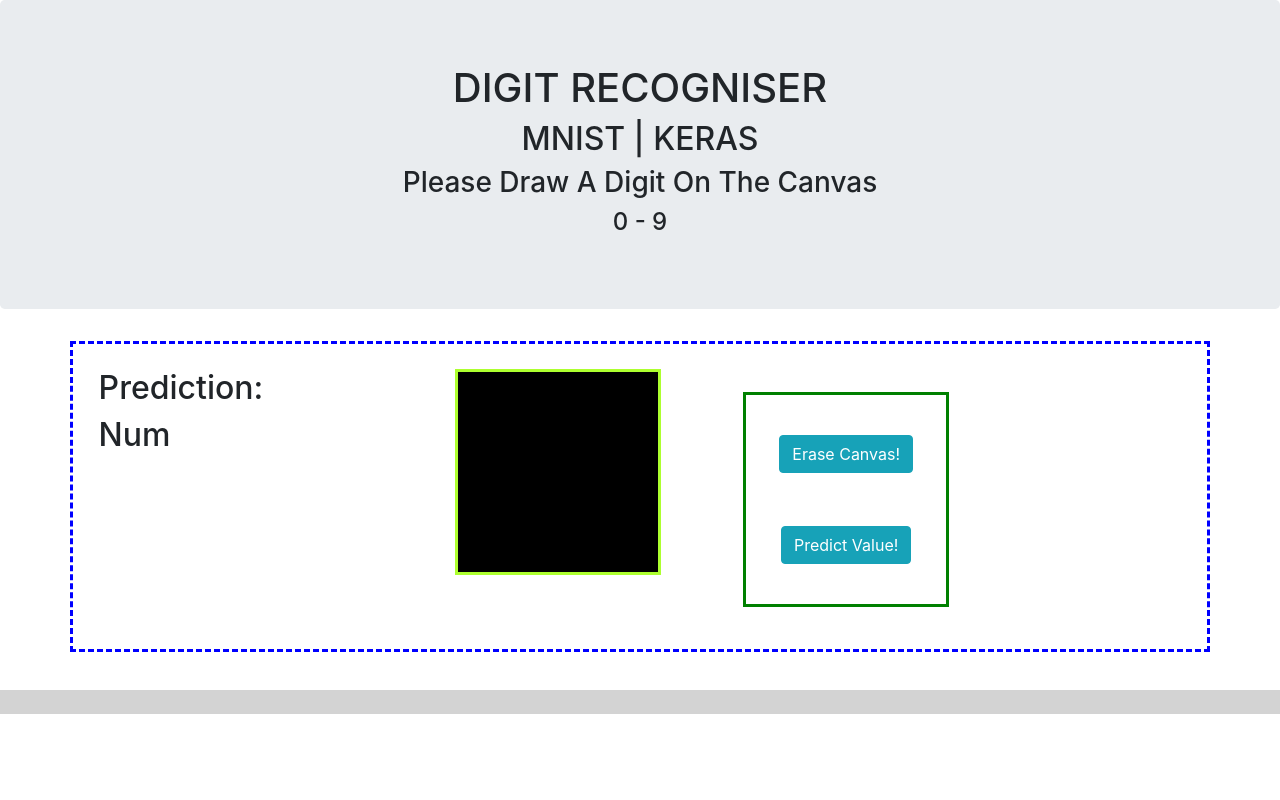
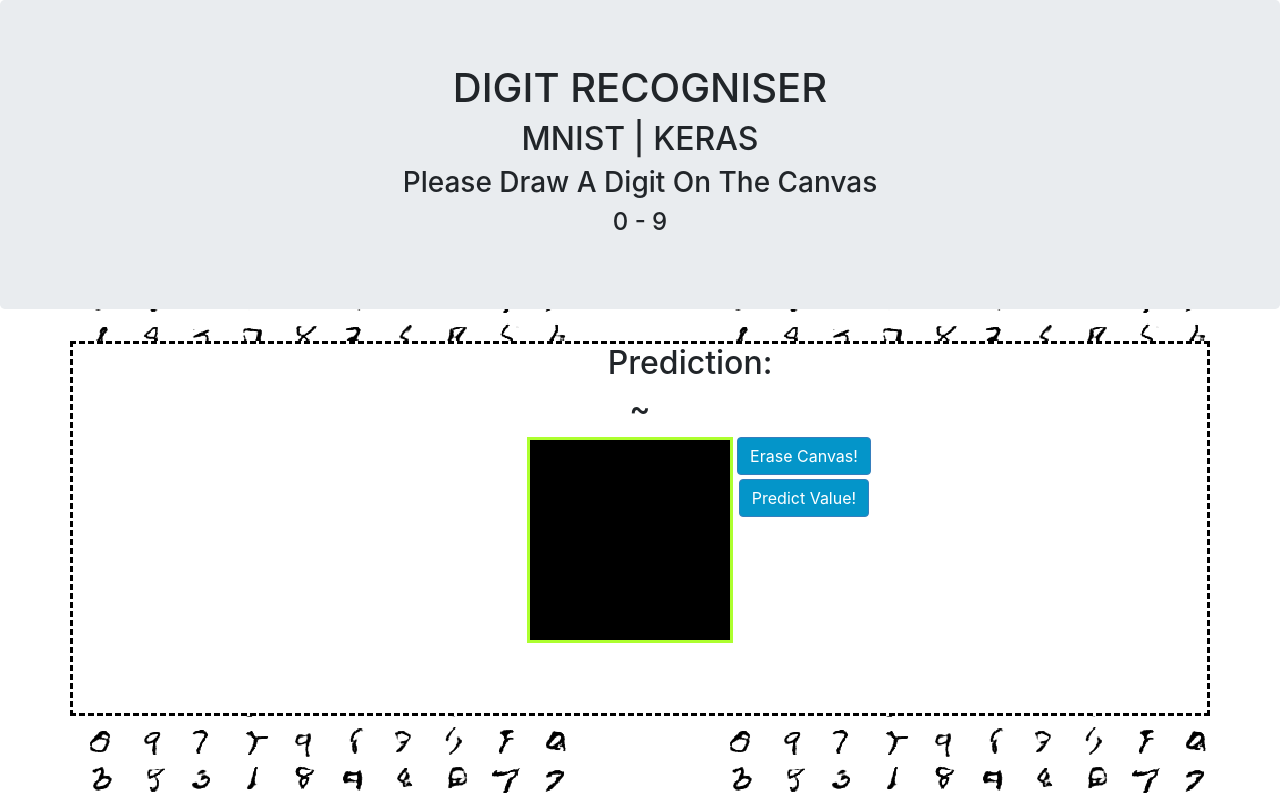
Before and after one commit to MorganReilly/HandwrittenDigitRecogniser, a Flask app: page / in a window 1280 px wide. Run offline with Flask 2, Linux system fonts and the light colour scheme; a map, chart or similar area stays blank; some libraries are stand-ins or nearby versions.

Commit message:
Redesign
Added a background and moved the elements around

```diff
--- a/webapp/static/css/mnist-input.css
+++ b/webapp/static/css/mnist-input.css
@@ -1,3 +1,7 @@
+body {
+    background-image: url("background.png");
+}
+
 canvas {
     background-color: black;
     border-color: greenyellow;
@@ -5,10 +9,11 @@
 }
 
 .container {
-    border-color: blue;
+    padding-bottom: 5%;
+    border-color: black;
     border-style: dashed;
-    padding: 2%;
-
+    background-color: white;
+    margin-bottom: 5%;
 }
 
 .canvas {
@@ -16,48 +21,51 @@
     border-color: red;
     border-style: solid;
      */
-}
-
-#info {
-    width: 60%;
-    float: left;
     text-align: center;
+    margin-left: 40%;
 }
 
 footer {
-    margin-top: 3%;
     background-color: lightgray;
-}
-
-.form-group {
-    border-color: green;
-    border-style: solid;
-    margin-left: 7%;
-    margin-top: 2%;
-    padding: 3%;
-    text-align: center;
 }
 
 .selector-for-some-widget {
     box-sizing: content-box;
 }
 
-.erase_button{
+.submit_button {
     /*
     border-color: red;
     border-style: solid;
      */
-    padding-top: 5%;
-    padding-bottom: 5%;
-    margin-bottom: 5%;
+    margin-top: 3%;
 }
 
-.submit_button{
-    /*
-    border-color: red;
-    border-style: solid;
-     */
-    padding-top: 5%;
-    padding-bottom: 5%;
-    margin-top: 30%;
+/*This is modifying the btn-primary colors but you could create your own .btn-something class as well*/
+.btn-primary {
+    color: #fff;
+    background-color: #0495c9;
+    border-color: #357ebd; /*set the color you want here*/
 }
+
+.btn-primary:hover, .btn-primary:focus, .btn-primary:active, .btn-primary.active, .open > .dropdown-toggle.btn-primary {
+    color: #fff;
+    background-color: #00b3db;
+    border-color: #285e8e; /*set the color you want here*/
+}
+
+.row {
+    /*border-color: red;
+    border-style: solid;*/
+    text-align: center;
+}
+
+/* centered columns styles */
+.row-centered {
+    text-align: center;
+}
+
+.col-centered {
+    float: none;
+    margin: 0 auto;
+}
--- a/webapp/static/js/mnist-input.js
+++ b/webapp/static/js/mnist-input.js
@@ -124,7 +124,7 @@
     // Adapted from: https://stackoverflow.com/a/8398189/8883485
     ctx.clearRect(0, 0, w, h);
     document.getElementById("canvas_img").style.display = "none";
-    // document.getElementById("prediction").style.display = "none";
+    document.getElementById("something").innerHTML = "new text";
 }
 
 // -- Canvas Send --
--- a/webapp/templates/mnist-input.html
+++ b/webapp/templates/mnist-input.html
@@ -32,13 +32,16 @@
 </div>
 
 <div class="container">
+
     <div class="row">
-        <!-- Text Fields -->
-        <div class="col-sm-4">
+        <div class="col-sm-1 col-centered">
+            <!-- Text Fields -->
             <h2>Prediction: </h2>
-            <h2 id="prediction">Num</h2>
+            <h2 id="prediction">~</h2>
         </div>
+    </div>
 
+    <div class="row">
         <!-- Canvas -->
         <div class="canvas">
             <canvas id="canvasMNIST" width="200" , height="200">
@@ -46,24 +49,21 @@
             </canvas>
             <img id="canvasMNIST">
         </div>
+
         <!-- Buttons -->
         <div class="form-group">
             <div class="erase_button">
-                <button type="button" class="btn btn-info" id="clr" onclick="erase()">Erase Canvas!</button>
+                <button type="button" class="btn btn-primary" id="clr" onclick="erase()">Erase Canvas!</button>
             </div>
             <div class="submit_button">
                 <form method="POST">
-                    <button type="button" class="btn btn-info" id="publish" onclick="send()">Predict Value!</button>
+                    <button type="button" class="btn btn-primary" id="publish" onclick="send()">Predict Value!
+                    </button>
                 </form>
             </div>
         </div>
     </div>
 </div>
-<footer class="page-footer font-small blue pt-4">
-
-</footer>
-
-
 </body>
 
 <!-- Java Script -->
```
Also changed, not shown: webapp/img_manipulation/brightened_img.png, webapp/img_manipulation/canvas_grab.png, webapp/img_manipulation/contrasted_img.png, webapp/img_manipulation/greyscale_img.png, webapp/img_manipulation/resized_img.png, webapp/img_manipulation/sharpened_img.png, webapp/static/css/background.png (renamed from webapp/static/background.png), 1 other file.
